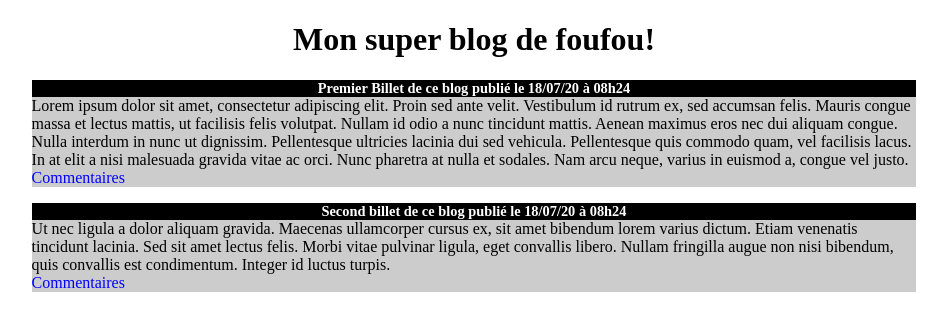
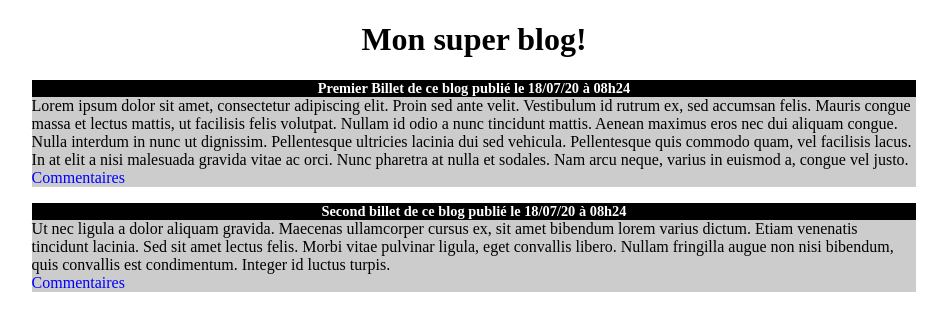
Before and after one commit to erwan300313/blog_commentaire, a PHP site: page / in a window 1280 px wide. Shown: the top 331 px of the page, without its empty margins (166-1113 px from the left). Run offline with PHP 8.4, Linux system fonts and the light colour scheme; data comes from the database, SQL or seed files in the repository.

Commit message:
maj index

```diff
--- a/index.php
+++ b/index.php
@@ -7,7 +7,7 @@
     <title>Blog</title>
 </head>
 <body>
-    <h1>Mon super blog de foufou!</h1>
+    <h1>Mon super blog!</h1>
     <?php
         try
         {
```
